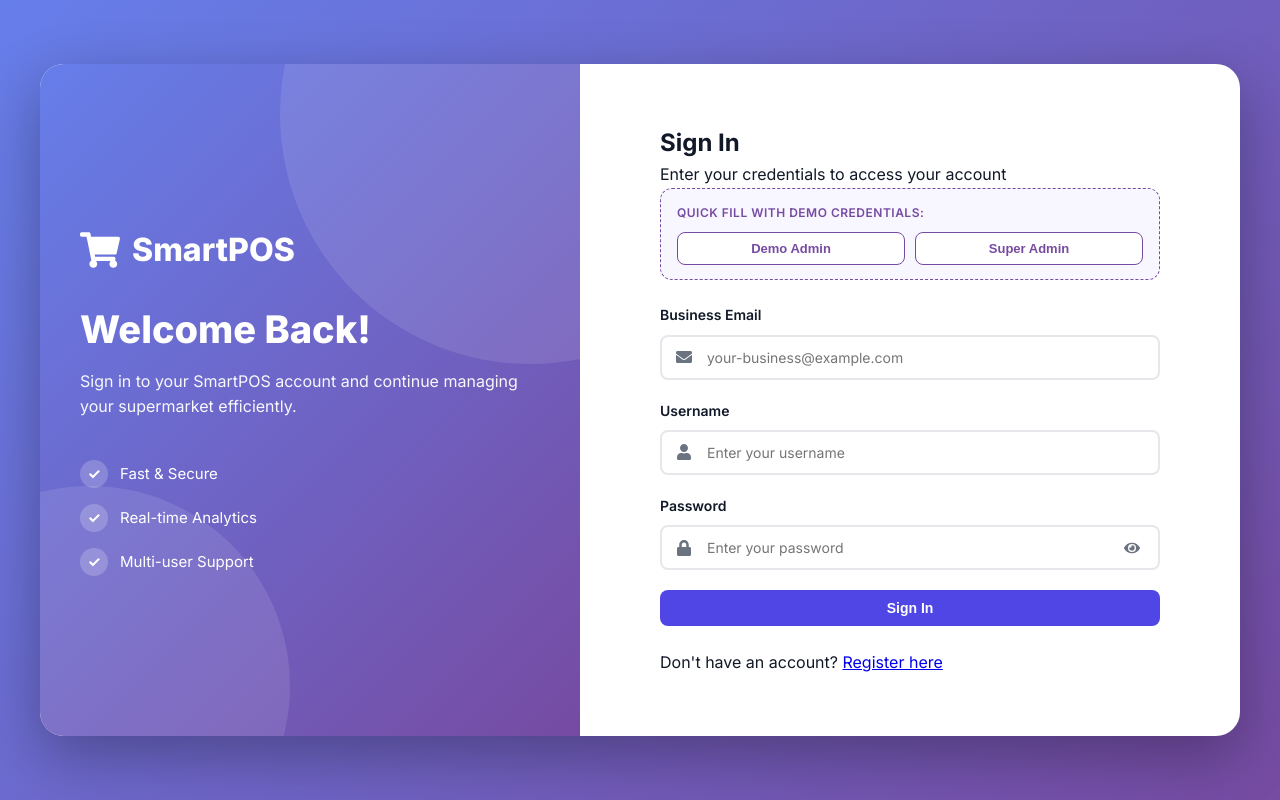
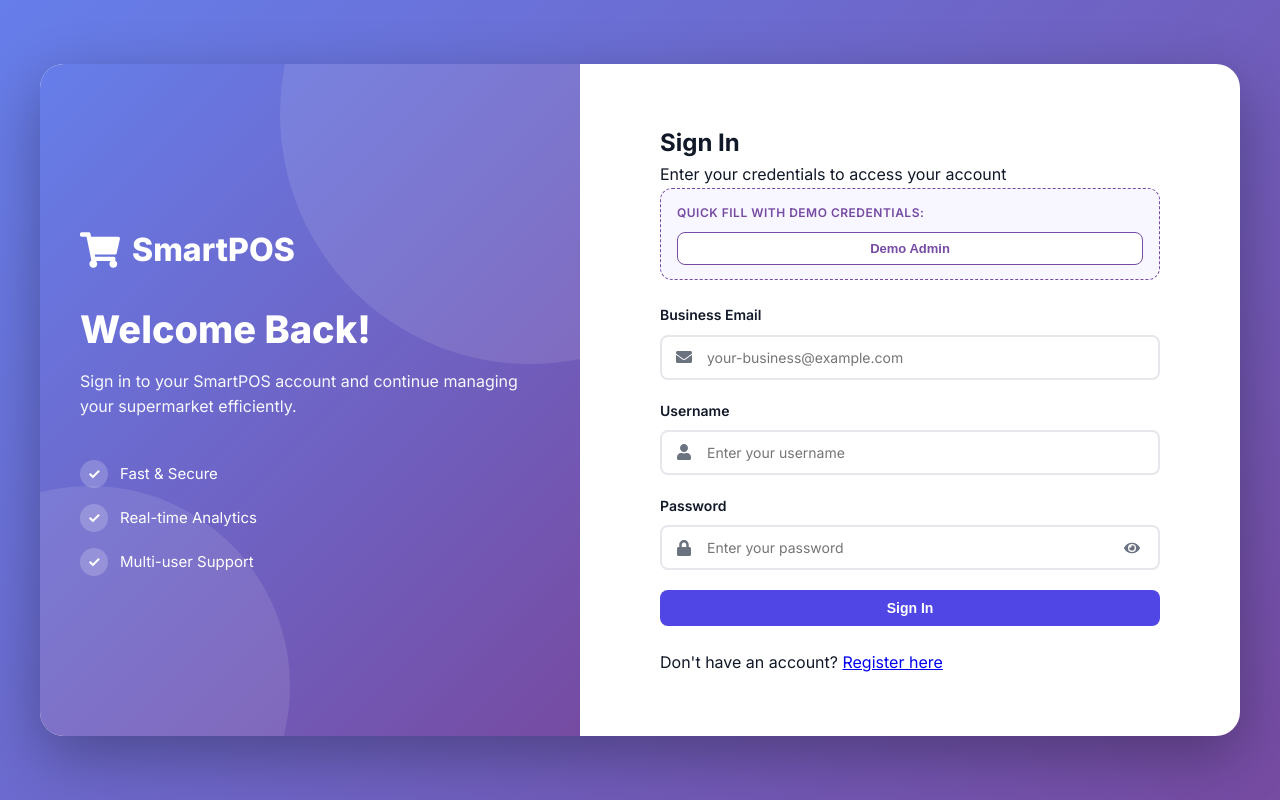
Before and after one commit to manodhiambo/smartpos, a React (Create React App) app in the folder frontend/: page /login in a window 1280 px wide. Built offline with nearby package versions, Linux system fonts and the light colour scheme; no server answers.

Commit message:
Pushing updates

```diff
--- a/frontend/src/pages/LoginPage.js
+++ b/frontend/src/pages/LoginPage.js
@@ -10,12 +10,6 @@ const DEMO_CREDENTIALS = [
     businessEmail: 'demo@smartpos.com',
     username: 'Admin',
     password: 'Mycat@95',
-  },
-  {
-    label: 'Super Admin',
-    businessEmail: 'superadmin@smartpos.com',
-    username: 'SuperAdmin',
-    password: 'SuperAdmin@2025',
   },
 ];
 
```
